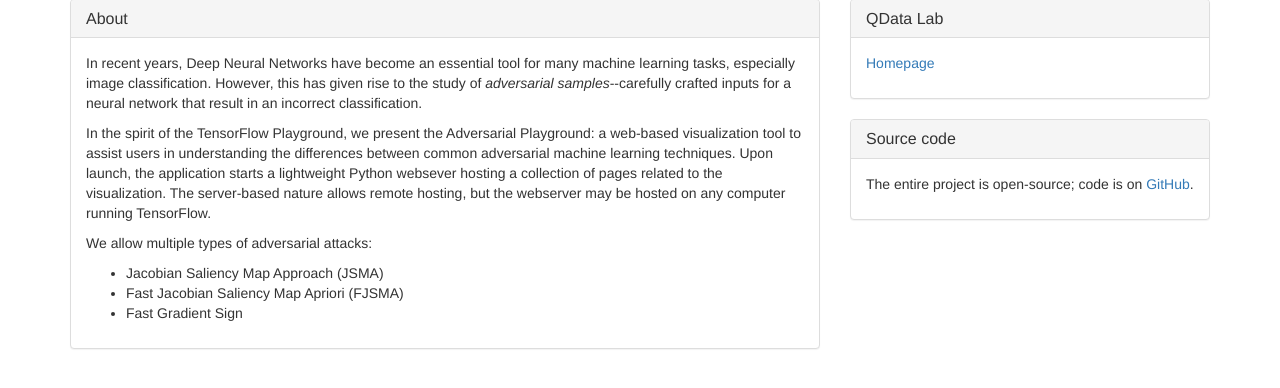
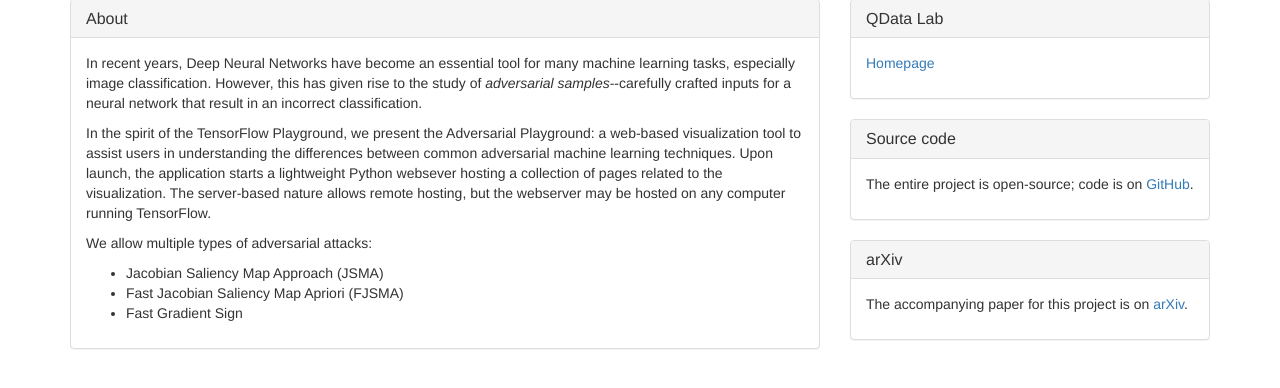
Before and after one commit to QData/AdversarialDNN-Playground, a Flask app: page / in a window 1280 px wide. Shown: the part 181-569 px from the top of the page. Run offline with Flask 2, Linux system fonts and the light colour scheme; some libraries are stand-ins or nearby versions.

Commit message:
Updated templates

```diff
--- a/webapp/templates/fastgradientsign.html
+++ b/webapp/templates/fastgradientsign.html
@@ -4,7 +4,7 @@
 
 {% block title_information %}
 <h1>Fast Gradient Sign Models</h1>
-<p class="lead">Use controls on right update and view generated adversarial sample.</p>
+<p class="lead">Use controls on right to update and view generated adversarial sample.</p>
 {% endblock %}
 
 {% block attack_param_name %}Attacking Power{% endblock %}
--- a/webapp/templates/fjsma.html
+++ b/webapp/templates/fjsma.html
@@ -4,7 +4,7 @@
 
 {% block title_information %}
 <h1>Fast Jacobian Saliency Map Approach</h1>
-<p class="lead">Use controls on right update and view generated adversarial sample.</p>
+<p class="lead">Use controls on right to update and view generated adversarial sample.</p>
 {% endblock %}
 
 {% block attack_param_name %}Attacking Power{% endblock %}
--- a/webapp/templates/index.html
+++ b/webapp/templates/index.html
@@ -96,6 +96,16 @@
               </p>
             </div>
           </div>
+          <div class="panel panel-default">
+            <div class="panel-heading">
+              <h3 class = "panel-title">arXiv</h3>
+            </div>
+            <div class="panel-body">
+              <p>
+                The accompanying paper for this project is on <a href="https://arxiv.org/abs/1706.01763">arXiv</a>.
+              </p>
+            </div>
+          </div>
         </div>
       </div>
     </div><!-- /.container -->
--- a/webapp/templates/jsma.html
+++ b/webapp/templates/jsma.html
@@ -4,7 +4,7 @@
 
 {% block title_information %}
 <h1>Jacobian Saliency Map Approach</h1>
-<p class="lead">Use controls on right update and view generated adversarial sample.</p>
+<p class="lead">Use controls on right to update and view generated adversarial sample.</p>
 {% endblock %}
 
 {% block attack_param_name %}Attacking Power{% endblock %}
```
